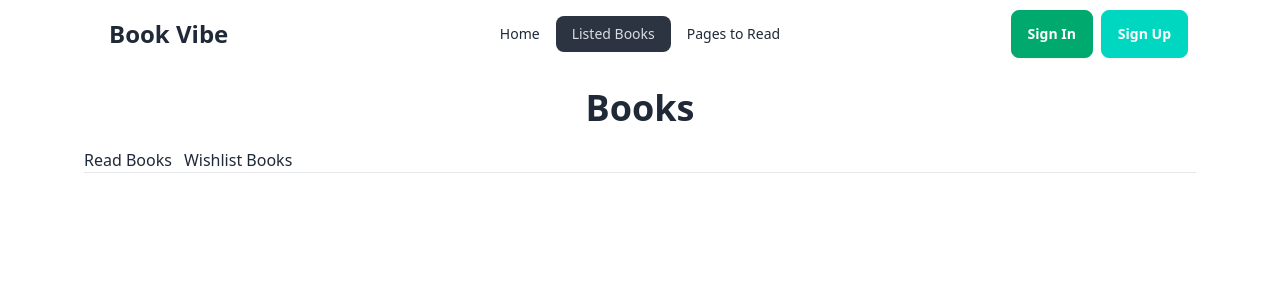
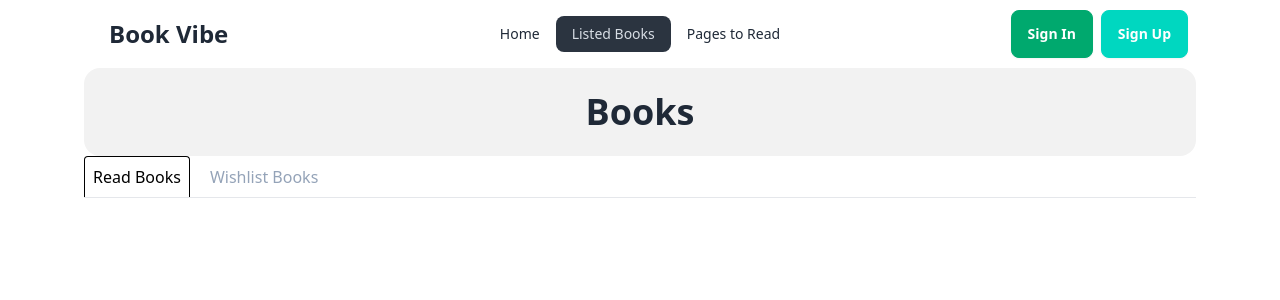
Before and after one commit to NaimulHasanEmon/Book-Review, a React (Vite) app: page /listedBooks in a window 1280 px wide. Shown: the top 300 px of the page. Built offline with nearby package versions, Linux system fonts and the light colour scheme.

Commit message:
Sort by button updated

```diff
--- /dev/null
+++ b/src/components/ListedBooks/ListedBooks.css
@@ -0,0 +1,7 @@
+button.active {
+    border: 1px solid;
+    border-bottom: none;
+    border-top-left-radius: 4px;
+    border-top-right-radius: 4px;
+    color: black;
+}
--- a/src/components/ListedBooks/ListedBooks.jsx
+++ b/src/components/ListedBooks/ListedBooks.jsx
@@ -3,6 +3,7 @@ import { useEffect, useState } from "react";
 import { getListedBooks } from "../../utility/localStorage";
 import WishlistBooksCard from "../WishlistBooksCard/WishlistBooksCard";
 import ReadBooks from "../ReadBooks/ReadBooks";
+import './ListedBooks.css'
 
 const ListedBooks = () => {
     const books = useLoaderData();
@@ -39,42 +40,39 @@ const ListedBooks = () => {
 
     return (
         <div>
-            <div>
+            <div className="bg-base-200 py-1 rounded-2xl">
                 <p className="flex justify-center my-5 text-4xl font-bold">Books</p>
             </div>
 
             {/* Dropdown filter */}
-            <div className={`flex my-3 justify-center ${listedBooks.length <= 0 && "hidden"}`}>
+            <div className={`flex my-5 justify-center ${listedBooks.length <= 0 && "hidden"}`}>
                 <select
-                    className="select bg-slate-100"
+                    className="select bg-green-500 text-white text-base w-28 font-semibold"
                     onChange={(e) => handleFilter(e.target.value)}
                 >
                     <option disabled hidden selected>
-                        Filter By
+                        Sort By
                     </option>
-                    <option value="rating">Rating</option>
-                    <option value="numberOfPage">Number of Pages</option>
-                    <option value="publishedYear">Published Year</option>
+                    <option className="bg-base-200 text-black text-sm" value="rating">Rating</option>
+                    <option className="bg-base-200 text-black text-sm" value="numberOfPage">Number of pages</option>
+                    <option className="bg-base-200 text-black text-sm" value="publishedYear">Published year</option>
                 </select>
             </div>
 
             {/* Read and Wishlist Buttons */}
-            <div className="mb-5">
+            <div className="mb-5 border-b">
                 <div className="flex gap-3">
-                    <NavLink to=''>
-                        <button
-                            className=""
-                            onClick={() => setWishlistKey("read-books")}>Read Books
-                        </button>
-                    </NavLink>
-                    <NavLink to=''>
-                        <button
-                            className=""
-                            onClick={() => setWishlistKey("wishList-books")}>Wishlist Books
-                        </button>
-                    </NavLink>
+                    <button
+                        className={`p-2 text-slate-400 ${wishlistKey === "read-books" ? "active" : ""}`}
+                        onClick={() => setWishlistKey("read-books")}>
+                        Read Books
+                    </button>
+                    <button
+                        className={`p-2 text-slate-400 ${wishlistKey === "wishList-books" ? "active" : ""}`}
+                        onClick={() => setWishlistKey("wishList-books")}>
+                        Wishlist Books
+                    </button>
                 </div>
-                <hr />
             </div>
 
             {/* Dynamic rendering based on `wishlistKey` */}
```
